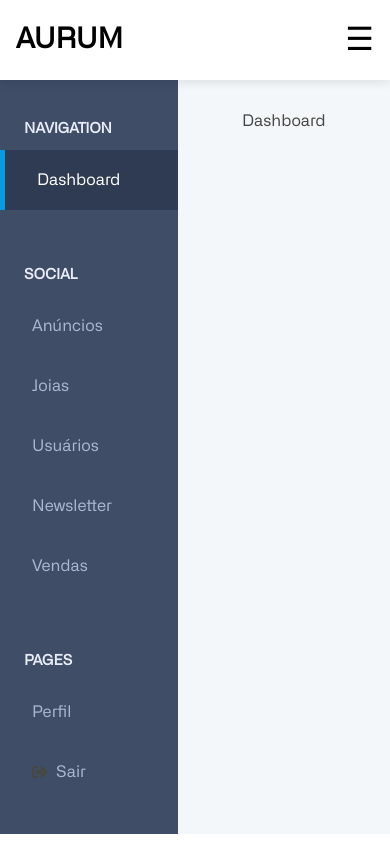
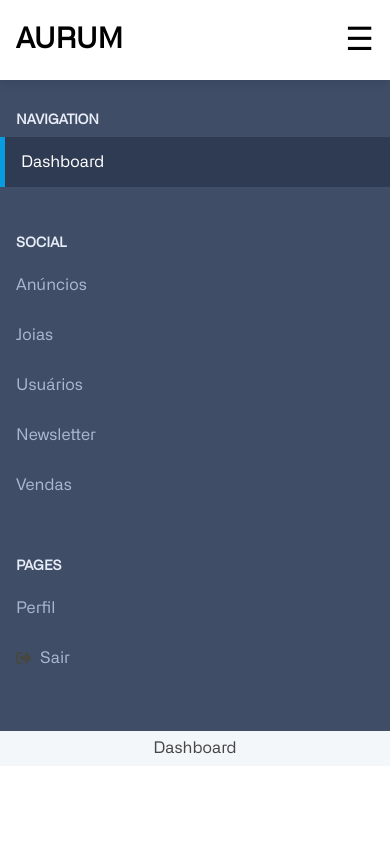
Before and after one commit to guilhermesantossousadev/aurum-ecommerce, a React (Vite) app: page /adminPage in a window 390 px wide. Built offline with nearby package versions, Linux system fonts and the light colour scheme.

Commit message:
commit responsividade dashboard

```diff
--- a/src/styles/Admin/AdminPage.css
+++ b/src/styles/Admin/AdminPage.css
@@ -4,17 +4,21 @@
   background-color: rgb(244 244 244);
   display: flex;
   margin-top: 5rem;
+  flex-direction: row;
 }
 
 /* Menu fixo à esquerda */
 .Admin__menu {
   width: 20%;
-  height: 100vh; /* para ocupar toda a altura da viewport */
+  min-width: 220px;
+  max-width: 280px;
+  height: 100vh;
   border-right: 1px solid rgba(51, 51, 51, 0.23);
   background-color: #3f4d67;
   position: fixed;
   overflow-y: auto;
   padding-top: 1rem;
+  transition: all 0.3s ease;
 }
 
 /* Container de cada grupo do menu (título + lista) */
@@ -22,11 +26,9 @@
   margin-bottom: 2rem;
 }
 
-/* Título dos grupos do menu */
 .Dashboard__menu__title {
   padding: 1.5rem 1.5rem 0.75rem 1.5rem;
   color: rgb(232 237 247);
-  text-transform: none;
   font-weight: 600;
   font-size: 0.9rem;
 }
@@ -38,7 +40,6 @@
   margin: 0;
 }
 
-/* Itens do menu */
 .Dashboard__menu li {
   width: 100%;
   height: 60px;
@@ -51,25 +52,22 @@
   transition: background-color 0.3s, color 0.3s;
 }
 
-/* Hover nos itens */
 .Dashboard__menu li:hover {
   background-color: #364258;
   color: #ffffff;
 }
 
-/* Item ativo */
 .Dashboard__menu li.active {
   background-color: #2f3b52;
   color: #ffffff;
   border-left: 5px solid #079ce0;
 }
 
-/* Item especial logout */
 .profile__logout {
   display: flex;
   align-items: center;
   gap: 0.5rem;
-  color: #d9534f; /* cor vermelho para logout */
+  color: #d9534f;
 }
 
 .profile__logout:hover {
@@ -77,10 +75,11 @@
   color: #fff;
 }
 
-/* Área principal da página, espaço para o conteúdo */
+/* Área principal da página */
 .Admin__all {
-  margin-left: 20%; /* para abrir espaço para o menu fixo */
+  margin-left: 20%;
   width: 80%;
+  min-width: 320px;
   height: auto;
   padding: 2rem;
   background-color: #f4f7fa;
@@ -88,9 +87,10 @@
   flex-direction: column;
   align-items: center;
   justify-content: flex-start;
+  transition: all 0.3s ease;
 }
 
-/* Scroll para o menu se crescer muito */
+/* Scroll customizado */
 .Admin__menu::-webkit-scrollbar {
   width: 6px;
 }
@@ -100,18 +100,42 @@
   border-radius: 3px;
 }
 
-/* Responsividade básica */
-@media (max-width: 768px) {
+/* Responsividade */
+@media (max-width: 1024px) {
+  .Admin {
+    flex-direction: column;
+  }
+
   .Admin__menu {
     position: relative;
     width: 100%;
     height: auto;
+    max-height: none;
     border-right: none;
+    padding-bottom: 1rem;
+    max-width: 100%;
   }
 
   .Admin__all {
     margin-left: 0;
     width: 100%;
-    padding-top: 2rem;
+    height: auto;
+    padding: 1rem;
   }
 }
+
+@media (max-width: 600px) {
+  .Dashboard__menu li {
+    height: 50px;
+    padding: 0 1rem;
+  }
+
+  .Dashboard__menu__title {
+    padding: 1rem 1rem 0.5rem 1rem;
+    font-size: 0.85rem;
+  }
+
+  .Admin__all {
+    padding: 0.5rem;
+  }
+}
--- a/src/styles/Cruds/Cruds.css
+++ b/src/styles/Cruds/Cruds.css
@@ -3,70 +3,69 @@
   display: flex;
   flex-direction: column;
   align-items: center;
-  justify-content: center;
+  justify-content: flex-start;
   width: 100%;
-  height: 100%;
+  min-height: 100vh;
+  padding-bottom: 2rem;
 }
 
-.Separator{
+.Separator {
   width: 100%;
   height: 100%;
 }
 
 .Principal__Create {
   width: 100%;
-  height: auto;
   display: flex;
-  padding-inline: 3rem;
+  padding: 0 3rem;
   margin-bottom: 1rem;
   min-height: 50px;
   gap: 20px;
+  justify-content: flex-start;
+  flex-wrap: wrap;
 }
 
 .Principal__Create__button {
-  padding: 1rem 2rem;
-  display: flex;
-  align-items: center;
-  justify-content: center;
+  padding: 0.8rem 1.6rem;
   background-color: #555;
   border-radius: 6px;
   color: #fff;
   text-decoration: none;
-  transition: 0.3s ease;
   border: none;
+  cursor: pointer;
+  transition: background-color 0.3s ease;
 }
 
 .Principal__Create__button:hover {
   background-color: #3b3b3b;
-  cursor: pointer;
 }
 
 .Principal__box {
-  padding-inline: 3rem;
+  width: 100%;
+  padding: 0 3rem;
   margin-top: 1rem;
-  width: 100%;
+  overflow-x: auto;
 }
 
 .Principal__box__detalhes {
-  width: 100%;
   display: flex;
   background-color: #333333aa;
   font-weight: 600;
   padding: 0.75rem 1rem;
   border-radius: 6px 6px 0 0;
-  user-select: none;
+  color: white;
+  min-width: 600px;
 }
 
 .Principal__box__detalhes__item {
-  width: 100%;
+  flex: 1;
   display: flex;
   align-items: center;
-  justify-content: start;
   padding-left: 1rem;
   border-right: 1px solid #555555aa;
-  color: white;
+  height: 50px;
+  color: #fff;
   font-weight: normal;
-  height: 50px;
 }
 
 .Principal__box__detalhes__item:last-child {
@@ -75,23 +74,19 @@
 
 .Principal__box ul {
   list-style: none;
-  display: flex;
-  flex-direction: column;
   margin: 0;
   padding: 0;
 }
 
 .Principal__box__item {
-  width: 100%;
-  height: 100%;
+  display: flex;
+  align-items: center;
   background-color: #fff;
   border: 1px solid #ddd;
   border-top: none;
-  padding: 1rem;
-  display: flex;
-  align-items: center;
+  padding: 1rem 0;
   transition: background-color 0.2s ease;
-  cursor: default;
+  min-width: 600px;
 }
 
 .Principal__box__item:hover {
@@ -99,23 +94,19 @@
 }
 
 .Principal__box__item__inside {
-  width: 100%;
-  height: 100%;
+  flex: 1;
   display: flex;
   align-items: center;
-  justify-content: flex-start;
   padding-left: 1rem;
+  word-break: break-word;
+}
+
+.Principal__box__item__inside.acoes {
+  justify-content: center;
   gap: 0.5rem;
 }
 
-.Principal__box__item__inside.acoes {
-  display: flex;
-  align-items: center;
-  justify-content: center;
-}
-
 .Principal__box__item__inside button {
-  margin-right: 0.5rem;
   padding: 0.4rem 0.8rem;
   background-color: #333333aa;
   border: none;
@@ -136,3 +127,57 @@
   color: #555;
   font-style: italic;
 }
+
+/* Responsividade */
+@media (max-width: 1024px) {
+  .Principal__Create {
+    padding: 0 1.5rem;
+    gap: 15px;
+  }
+
+  .Principal__box {
+    padding: 0 1.5rem;
+  }
+}
+
+@media (max-width: 600px) {
+  .Principal__Create {
+    flex-direction: column;
+    align-items: stretch;
+    padding: 0 1rem;
+  }
+
+  .Principal__Create__button {
+    width: 100%;
+    justify-content: center;
+  }
+
+  .Principal__box {
+    padding: 0 1rem;
+  }
+
+  .Principal__box__detalhes,
+  .Principal__box__item {
+    min-width: 100%;
+    flex-direction: column;
+    align-items: flex-start;
+    padding: 0.5rem;
+  }
+
+  .Principal__box__detalhes__item,
+  .Principal__box__item__inside {
+    border-right: none;
+    border-bottom: 1px solid #55555544;
+    width: 100%;
+    padding: 0.5rem 0;
+  }
+
+  .Principal__box__detalhes__item:last-child,
+  .Principal__box__item__inside:last-child {
+    border-bottom: none;
+  }
+
+  .Principal__box__item__inside.acoes {
+    justify-content: flex-start;
+  }
+}
```
Also changed, not shown: 42 other files (tests, documents, lock files or other folders).
